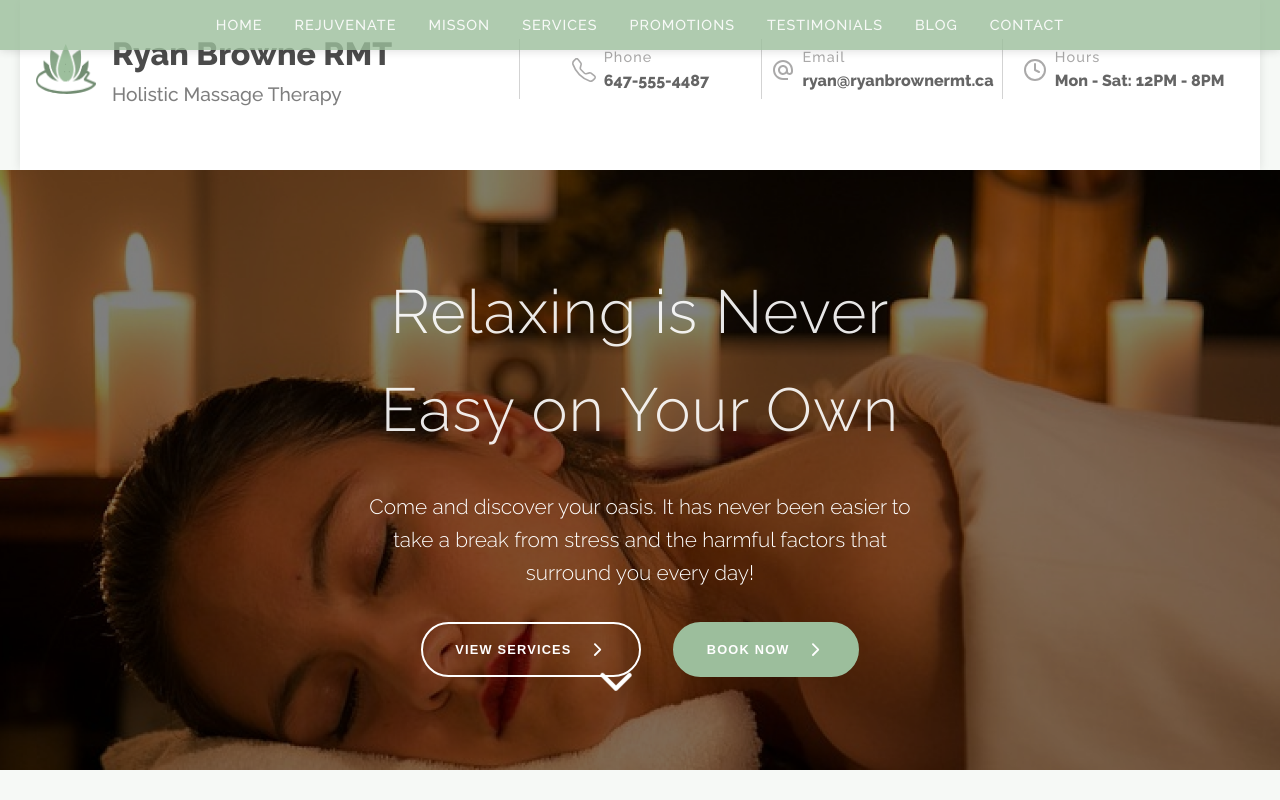
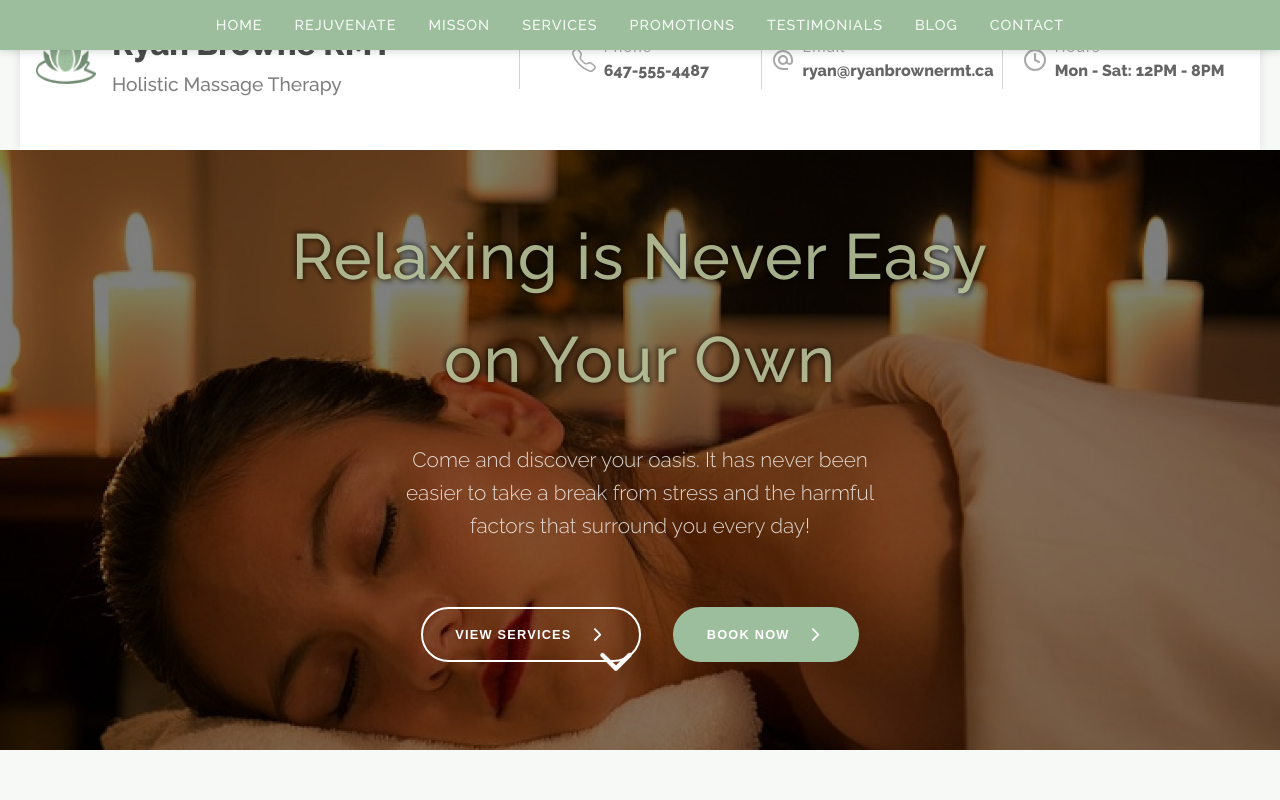
Before and after one commit to grosen-coding/ryanbrowne-rmt, a React (Create React App) app: page / in a window 1280 px wide. Shown: the top 800 px of the page. Built offline with nearby package versions, Linux system fonts and the light colour scheme.

Commit message:
minor text opacity changes in p text

```diff
--- a/src/components/header/index.js
+++ b/src/components/header/index.js
@@ -24,5 +24,5 @@ const HeaderContainer = styled.header`
   background-color: #fff;
   box-shadow: 0 0 10px rgba(0, 0, 0, 0.1);
   position: relative;
-  height: 170px;
+  height: 150px;
 `;
--- a/src/components/hero/index.js
+++ b/src/components/hero/index.js
@@ -78,17 +78,19 @@ const TitleContainer = styled.div`
   border-radius: 0.5rem;
 
   text-align: center;
-  width: 50%;
+  width: 60%;
   z-index: 11;
 
   h1 {
-    color: #fff;
-    font-weight: 300;
-    font-size: 3.8rem;
+    color: var(--green-light);
+    font-weight: 400;
+    font-size: 4rem;
     letter-spacing: 1.2px;
     margin-bottom: 2rem;
     opacity: 0.9;
-    animation: fadeIn 2.5s ease-in-out;
+    animation: fadeIn 2s ease-in-out;
+    text-shadow: 2px 2px 5px rgba(0, 0, 0, 0.5),
+      -2px -2px 5px rgba(0, 0, 0, 0.5);
   }
 
   @keyframes fadeIn {
@@ -96,7 +98,7 @@ const TitleContainer = styled.div`
       opacity: 0;
     }
     100% {
-      opacity: 1;
+      opacity: 0.9;
     }
   }
 
@@ -104,6 +106,10 @@ const TitleContainer = styled.div`
     font-size: 1.3rem;
     font-weight: 300;
     color: #fff;
+    opacity: 0.8;
+    width: 70%;
+    margin: 0 auto;
+    margin-bottom: 4rem;
   }
 `;
 
@@ -111,7 +117,7 @@ const ButtonGroup = styled.div`
   display: flex;
   justify-content: center;
   align-items: center;
-  margin-top: 2rem;
+  margin: 2rem 0;
   opacity: 0;
   animation: fadeUp 1.5s ease-in forwards;
   animation-delay: 1.5s;
--- a/src/pages/sections/featuredServices/featureCard/featureCard.js
+++ b/src/pages/sections/featuredServices/featureCard/featureCard.js
@@ -45,6 +45,10 @@ const Card = styled.div`
   position: relative;
 
   &:hover {
+    box-shadow: 0 0 20px rgba(0, 0, 0, 0.2);
+  }
+
+  &:hover {
     & > div:nth-child(2) {
       right: 3px;
       opacity: 0.5;
@@ -67,6 +71,7 @@ const Card = styled.div`
     text-align: center;
     margin: 2rem 0 4rem;
     padding: 0 2rem;
+    opacity: 0.7;
   }
 `;
 
--- a/src/pages/sections/promotions/index.js
+++ b/src/pages/sections/promotions/index.js
@@ -12,7 +12,7 @@ function Promotions() {
       title="Promotions"
       height="450px"
       padding="4rem 0"
-      bgColor="url(/images/landscape/violet-flowers.jpeg) no-repeat center center/cover"
+      bgColor="url(/images/landscape/violet-flowers.jpeg) no-repeat center center/cover fixed"
       position="relative"
     >
       <Overlay />
@@ -88,5 +88,6 @@ const PromotionContent = styled.div`
     font-size: 1.2rem;
     font-weight: 300;
     line-height: 1.5;
+    opacity: 0.8;
   }
 `;
--- a/src/pages/sections/whoWeAre/index.js
+++ b/src/pages/sections/whoWeAre/index.js
@@ -98,5 +98,6 @@ const WhoWeAreContent = styled.div`
   p {
     font-size: 1rem;
     line-height: 1.8;
+    opacity: 0.7;
   }
 `;
```
